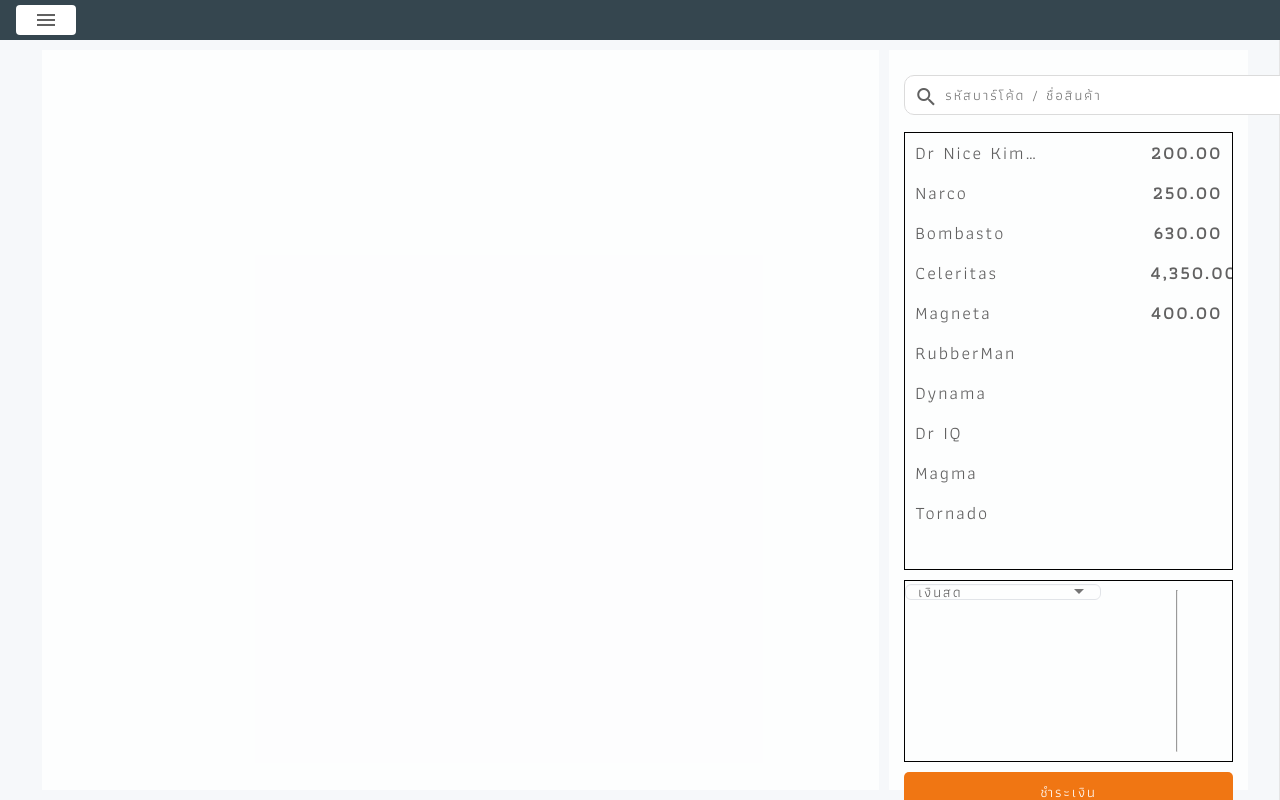
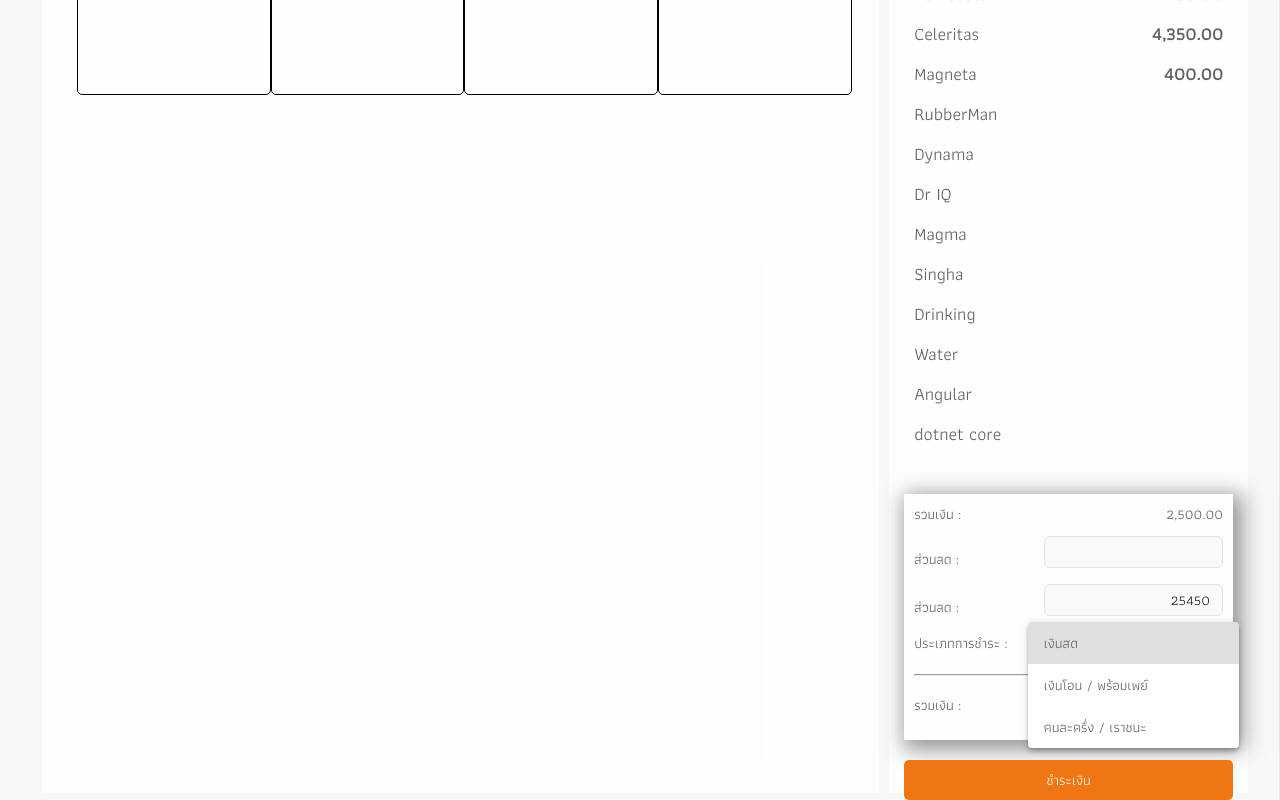
Before and after one commit to Alyc0ne/iCart-Angular, an Angular app: page /POS in a window 1280 px wide. Both pictures are taken after a click on the element "เงินสด". Built offline with nearby package versions, Linux system fonts and the light colour scheme.

Commit message:
Design POS

```diff
--- a/src/app/modules/pos/pos.component.css
+++ b/src/app/modules/pos/pos.component.css
@@ -11,6 +11,43 @@
     padding: 5px 15px;
     font-size: 18px;
 }
+
+/* Product */
+.product-content {
+    display: grid;
+    /*
+        โดย Grid ของเราแบ่งออกเป็น 3 แถว
+        แถวที่1: สูง 50px
+        แถวที่2: สูง 200px
+        แถวที่3: สูง 50px
+    */
+    grid-template-rows: 150px;
+
+    /*
+        ให้ Grid ของเราแบ่งออกเป็น 2 คอลัมภ์
+        คอลัมภ์ 1: กว้าง 200px
+        คอลัมภ์ 2: กว้าง 500px
+    */
+    grid-template-columns: 24% 24% 24% 24%;
+    /* grid-gap: 20px; */
+
+
+    /* grid-template-columns: 24% 24% 24% 24%;
+    grid-template-rows: 120px;
+    grid-gap: 10px;
+    align-items: baseline;
+    padding: 10px; */
+}
+
+.product-content > div {
+    border: black 1px solid;
+    border-radius: 5px;
+    height: 120px;
+    width: 100%;
+    margin: 20px;
+}
+
+/* Summary */
 .summary div.search > input {
     width: 100%;
 }
@@ -21,21 +58,31 @@
 
 .summary-content {
     height: 60%;
-    border: 1px solid black;
+    /* border: 1px solid black; */
 }
 
 .summary-footer {
-    margin-top: 10px;
+    margin: 10px 0;
     height: 25%;
-    border: 1px solid black;
+    padding: 10px;
+    box-shadow: 5px 5px 20px 5px rgb(50, 50, 50, .5)
+}
+
+.summary-footer > div {
     display: grid;
-    grid-template-columns: 60% 40%;
+    grid-template-columns: 40% 60%;
     grid-gap: 10px;
+    align-items: baseline;
+    padding-right: 10px;
 }
+
+/* .sub-footer {
+
+} */
 
 .summary-action {
     /* height: 5vh; */
-    margin-top: 10px;
+    margin-top: 20px;
 }
 
 .summary-action > button {
--- a/src/app/modules/pos/pos.component.html
+++ b/src/app/modules/pos/pos.component.html
@@ -1,6 +1,6 @@
 <div class="pos-container">
-    <div class="content">
-
+    <div class="product-content">
+        <div *ngFor="let product of looper"></div>
     </div>
 
     <div class="summary">
@@ -13,9 +13,7 @@
         <div class="summary-content">
             <div class="content-warpper">
                 <div *ngFor="let product of fakeModel" class="content-detail">
-                    <div title="{{ product.name }}">
-                        {{ product.name }}
-                    </div>
+                    <div title="{{ product.name }}">{{ product.name }}</div>
                     <div>
 
                     </div>
@@ -26,10 +24,34 @@
             </div>
         </div>
         <div class="summary-footer">
-            <mat-select [ngModel]="paymentSeleted">
-                <mat-option *ngFor="let pt of paymentModel" [value]="pt.paymentType">{{ pt.paymentName }}</mat-option>
-            </mat-select>
+            <div>
+                <p>รวมเงิน : </p>
+                <p class="txt-r">{{ 2500 | number:'1.2-2' }}</p>
+            </div>
+            <div>
+                <p>ส่วนลด : </p>
+                <div class="form-content">
+                    <input type="text" class="form-input" disabled>
+                </div>
+
+            </div>
+            <div>
+                <p>ส่วนลด : </p>
+                <div class="form-content">
+                    <input type="text" class="form-input txt-r" disabled [(ngModel)]="totalAmnt">
+                </div>
+            </div>
+            <div>
+                <p>ประเภทการชำระ : </p>
+                <mat-select [ngModel]="paymentSeleted">
+                    <mat-option *ngFor="let pt of paymentModel" [value]="pt.paymentType">{{ pt.paymentName }}</mat-option>
+                </mat-select>
+            </div>
             <hr>
+            <div>
+                <p>รวมเงิน : </p>
+                <input type="text" [ngModel]="cartProduct.summary.totalAmnt">
+            </div>
         </div>
         <div class="summary-action">
             <button class="blue-button w100p h40px" (click)="callPaymentModal(null)">
--- a/src/app/modules/pos/pos.component.ts
+++ b/src/app/modules/pos/pos.component.ts
@@ -1,4 +1,5 @@
 import { Component } from '@angular/core';
+import { POSModel } from './Shared/pos.model';
 
 @Component({
     selector: 'app-pos',
@@ -18,7 +19,11 @@ export class POSComponent {
         { id: 17, name: 'Dynama' },
         { id: 18, name: 'Dr IQ' },
         { id: 19, name: 'Magma' },
-        { id: 20, name: 'Tornado' }
+        { id: 20, name: 'Singha' },
+        { id: 20, name: 'Drinking' },
+        { id: 20, name: 'Water' },
+        { id: 20, name: 'Angular' },
+        { id: 20, name: 'dotnet core' }
     ];
 
     foods = [
@@ -33,7 +38,26 @@ export class POSComponent {
         { paymentType: 3, paymentName: 'คนละครึ่ง / เราชนะ' }
     ]
 
+    totalAmnt = "25450";
+
     paymentSeleted = this.paymentModel[0].paymentType
+
+    cartProduct = {
+        summary :
+        {
+            paymentSeleted: this.paymentModel[0].paymentType,
+            subTotal: 25450,
+            discount: 0,
+            totalAmnt: 25450
+        }
+    }
+
+    looper = [
+        {},{},{},{},
+        {},{},{},{}
+    ]
+
+    // ,{},{},{},{},{},{}
 
 
     ngOnInit(): void {
--- a/src/styles.css
+++ b/src/styles.css
@@ -4,7 +4,7 @@
     color: #616161;
     box-sizing: border-box;
     font-family: 'Athiti';
-    letter-spacing: 2px;
+    /* letter-spacing: 2px; */
     /* font-family: 'RSU'; */
 }
 
@@ -749,3 +749,7 @@ mat-select.ng-invalid.ng-touched > div.mat-select-trigger {
     color: red;
     margin-left: 10px;
 }
+
+.summary-footer > div mat-select > div.mat-select-trigger {
+    width: 100% !important;
+}
```
Also changed, not shown: src/app/modules/pos/Shared/pos.model.ts (added, +18 -0 lines).
